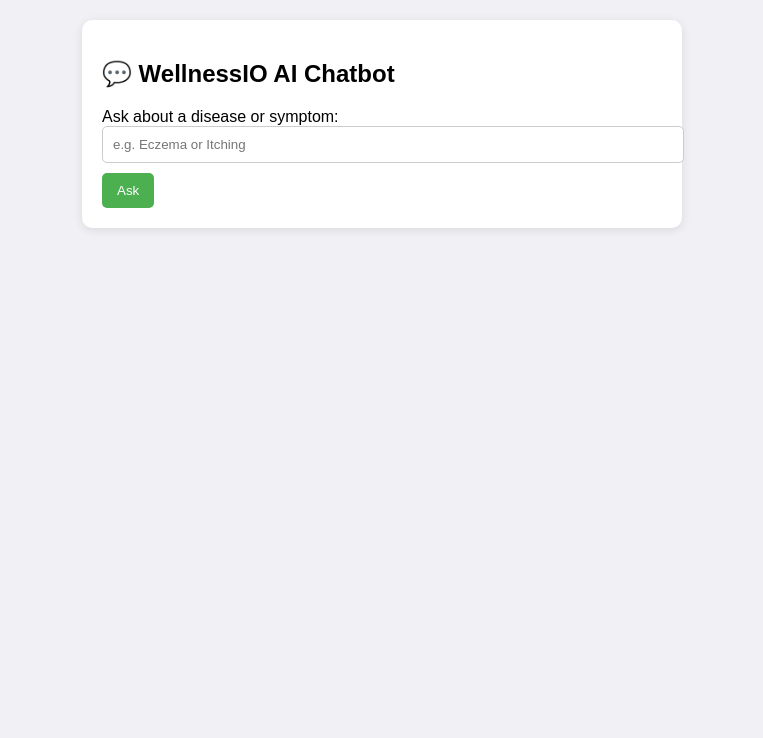
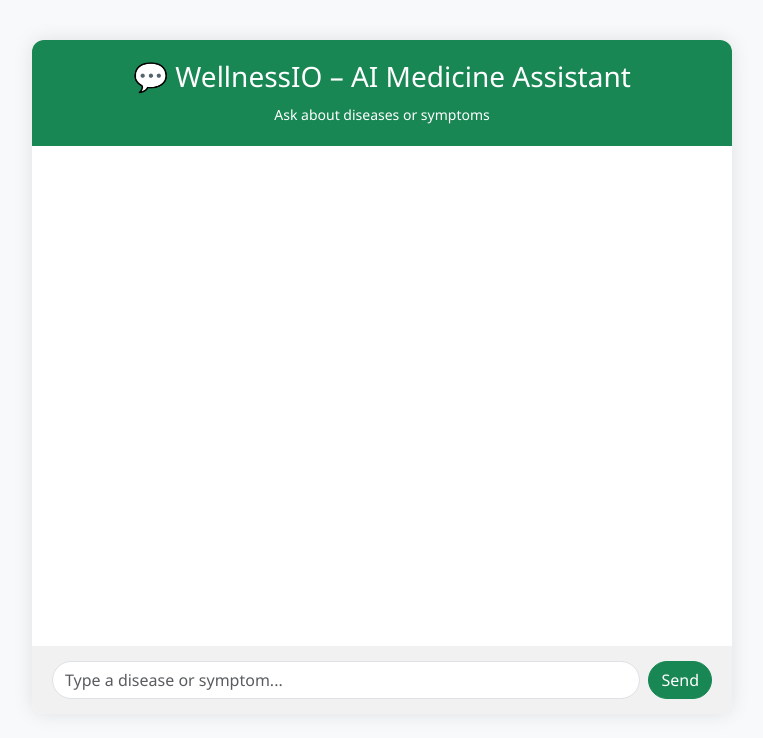
Before and after one commit to pmrax/Wellnessio, a Flask app: page /ai/chat in a window 1280 px wide. Shown: the top 738 px of the page, without its empty margins (258-1021 px from the left). Run offline with Flask 3, Linux system fonts and the light colour scheme.

Commit message:
09.05.2025 commit

```diff
--- a/app/templates/ai/chatbot.html
+++ b/app/templates/ai/chatbot.html
@@ -2,29 +2,109 @@
 <html lang="en">
 <head>
   <meta charset="UTF-8">
-  <title>Medicine AI Chatbot</title>
+  <title>Wellnessio AI Chatbot</title>
+  <meta name="viewport" content="width=device-width, initial-scale=1">
+
+  <!-- Bootstrap 5 CDN -->
+  <link href="https://cdn.jsdelivr.net/npm/bootstrap@5.3.2/dist/css/bootstrap.min.css" rel="stylesheet">
+
+  <!-- Custom Styles -->
   <style>
-    body { font-family: Arial, sans-serif; padding: 20px; max-width: 600px; margin: auto; background: #f0f0f5; }
-    .chat-box { background: #fff; padding: 20px; border-radius: 10px; box-shadow: 0 2px 10px rgba(0,0,0,0.1); }
-    input[type="text"] { width: 100%; padding: 10px; border: 1px solid #ccc; border-radius: 5px; }
-    button { margin-top: 10px; padding: 10px 15px; background: #4CAF50; color: white; border: none; border-radius: 5px; cursor: pointer; }
-    .response { margin-top: 20px; padding: 15px; background: #e9f7ef; border-left: 5px solid #4CAF50; }
+    body {
+      background: #f8f9fa;
+      font-family: 'Segoe UI', sans-serif;
+    }
+    .chat-container {
+      max-width: 700px;
+      margin: 40px auto;
+      background: #fff;
+      border-radius: 12px;
+      box-shadow: 0 0 20px rgba(0,0,0,0.1);
+      overflow: hidden;
+    }
+    .chat-header {
+      background: #198754;
+      color: white;
+      padding: 20px;
+      text-align: center;
+    }
+    .chat-body {
+      padding: 20px;
+      height: 500px;
+      overflow-y: auto;
+    }
+    .chat-message {
+      margin-bottom: 20px;
+    }
+    .user-msg {
+      text-align: right;
+    }
+    .user-msg .msg-bubble {
+      background: #d1e7dd;
+      display: inline-block;
+      padding: 10px 15px;
+      border-radius: 20px;
+    }
+    .bot-msg .msg-bubble {
+      background: #e2e3e5;
+      display: inline-block;
+      padding: 10px 15px;
+      border-radius: 20px;
+    }
+    .chat-footer {
+      padding: 15px 20px;
+      background: #f1f1f1;
+    }
+    .chat-footer input[type="text"] {
+      border-radius: 20px;
+    }
+    .chat-footer button {
+      border-radius: 20px;
+    }
   </style>
 </head>
 <body>
-  <div class="chat-box">
-    <h2>💬 WellnessIO AI Chatbot</h2>
-    <form method="POST">
-      <label for="user_input">Ask about a disease or symptom:</label>
-      <input type="text" name="user_input" id="user_input" placeholder="e.g. Eczema or Itching" required>
-      <button type="submit">Ask</button>
-    </form>
+
+<div class="chat-container">
+  <div class="chat-header">
+    <h3>💬 WellnessIO – AI Medicine Assistant</h3>
+    <small>Ask about diseases or symptoms</small>
+  </div>
+
+  <div class="chat-body" id="chat-body">
+    {% if user_input %}
+    <div class="chat-message user-msg">
+      <div class="msg-bubble">
+        {{ user_input }}
+      </div>
+    </div>
+    {% endif %}
 
     {% if response %}
-    <div class="response">
-      {{ response | safe }}
+    <div class="chat-message bot-msg">
+      <div class="msg-bubble">
+        {{ response | safe }}
+      </div>
     </div>
     {% endif %}
   </div>
+
+  <div class="chat-footer">
+    <form method="POST" class="d-flex gap-2">
+      <input type="text" name="user_input" class="form-control" placeholder="Type a disease or symptom..." required>
+      <button type="submit" class="btn btn-success">Send</button>
+    </form>
+  </div>
+</div>
+
+<!-- Bootstrap JS (optional if you want dropdowns, etc.) -->
+<script src="https://cdn.jsdelivr.net/npm/bootstrap@5.3.2/dist/js/bootstrap.bundle.min.js"></script>
+
+<!-- Auto-scroll to bottom -->
+<script>
+  const chatBody = document.getElementById('chat-body');
+  chatBody.scrollTop = chatBody.scrollHeight;
+</script>
+
 </body>
 </html>
--- a/app/templates/index.html
+++ b/app/templates/index.html
@@ -55,8 +55,8 @@
                 <div class="par">It is "Health" that is real "Wealth" and not pieces of gold and silver. <br>
                     -Mahatma Gandhi
                 </div>
-                <a href="{{ url_for('ai.chatbot') }}">CHAT WITH CROCK</a>
-                <a href="#">JOIN COMMUNITY</a>
+                <a href="{{ url_for('ai.chatbot') }}" class="cn">CHAT WITH CROCK</a>
+                <a href="#" class="cn">JOIN COMMUNITY</a>
             </div>
         </div>
     </div>
```
